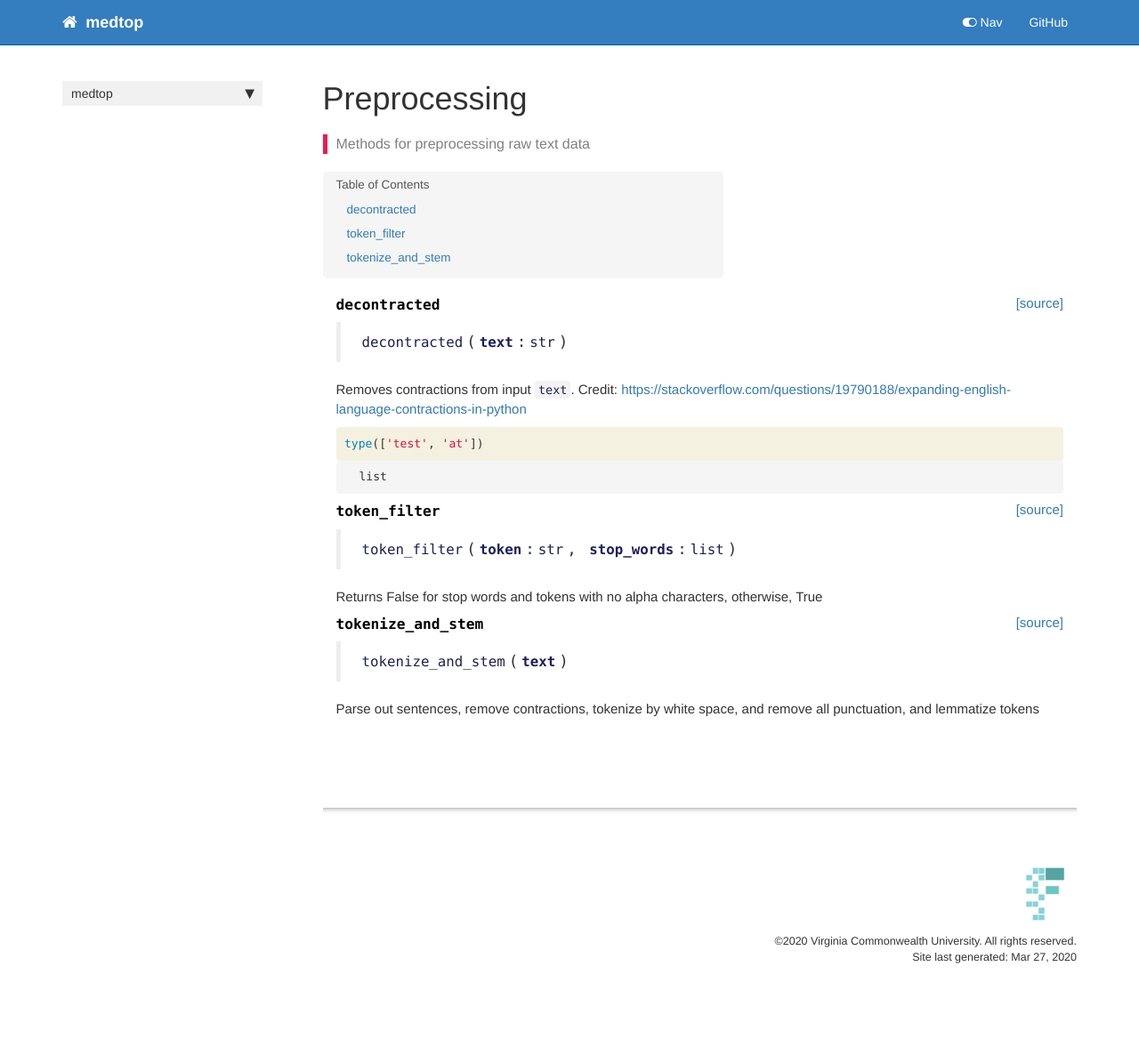
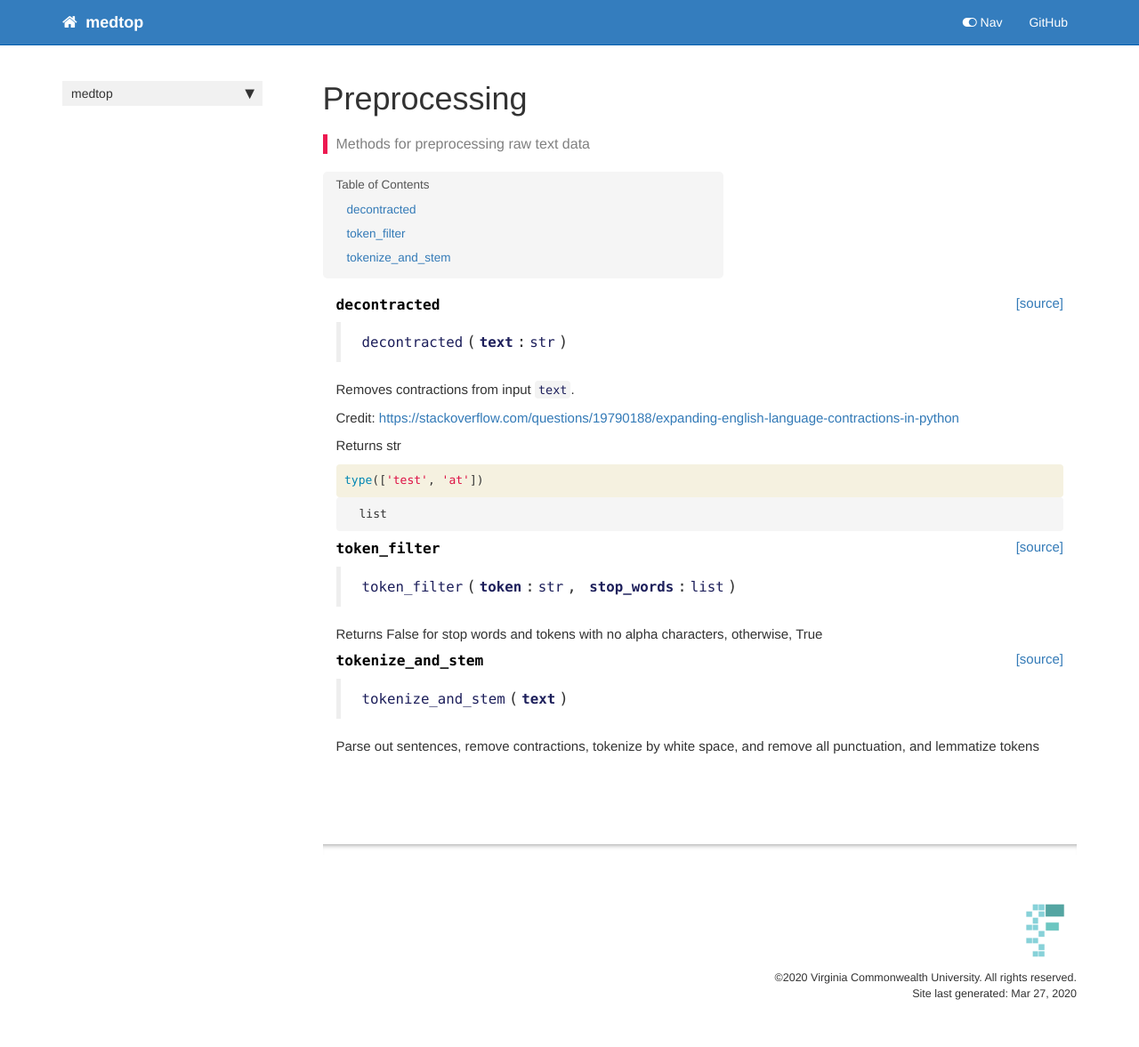
Before and after one commit to VCUWrightCenter/TopEx, a Jekyll site: the page built from docs/preprocessing.html, in a window 1280 px wide. Shown: the whole page at 89% size. Built offline with Jekyll 4.4.1, drawn with Linux system fonts in a browser that asks for light colours; nearby versions of some CDN libraries; comment, search, counter and statistics services are not loaded; before the commit the page ends 1135 px from its top, so only the background shows below that.

```diff
--- a/docs/preprocessing.html
+++ b/docs/preprocessing.html
@@ -41,7 +41,9 @@
 <div class="output_markdown rendered_html output_subarea ">
 <h4 id="decontracted" class="doc_header"><code>decontracted</code><a href="https://github.com/etfrenchvcu/medtop/tree/master/medtop/preprocessing.py#L14" class="source_link" style="float:right">[source]</a></h4><blockquote><p><code>decontracted</code>(<strong><code>text</code></strong>:<code>str</code>)</p>
 </blockquote>
-<p>Removes contractions from input <code>text</code>. Credit: <a href="https://stackoverflow.com/questions/19790188/expanding-english-language-contractions-in-python">https://stackoverflow.com/questions/19790188/expanding-english-language-contractions-in-python</a></p>
+<p>Removes contractions from input <code>text</code>.</p>
+<p>Credit: <a href="https://stackoverflow.com/questions/19790188/expanding-english-language-contractions-in-python">https://stackoverflow.com/questions/19790188/expanding-english-language-contractions-in-python</a></p>
+<p>Returns str</p>
 
 </div>
 
@@ -92,7 +94,7 @@
 
 
 <div class="output_markdown rendered_html output_subarea ">
-<h4 id="token_filter" class="doc_header"><code>token_filter</code><a href="https://github.com/etfrenchvcu/medtop/tree/master/medtop/preprocessing.py#L47" class="source_link" style="float:right">[source]</a></h4><blockquote><p><code>token_filter</code>(<strong><code>token</code></strong>:<code>str</code>, <strong><code>stop_words</code></strong>:<code>list</code>)</p>
+<h4 id="token_filter" class="doc_header"><code>token_filter</code><a href="https://github.com/etfrenchvcu/medtop/tree/master/medtop/preprocessing.py#L53" class="source_link" style="float:right">[source]</a></h4><blockquote><p><code>token_filter</code>(<strong><code>token</code></strong>:<code>str</code>, <strong><code>stop_words</code></strong>:<code>list</code>)</p>
 </blockquote>
 <p>Returns False for stop words and tokens with no alpha characters, otherwise, True</p>
 
@@ -116,7 +118,7 @@
 
 
 <div class="output_markdown rendered_html output_subarea ">
-<h4 id="tokenize_and_stem" class="doc_header"><code>tokenize_and_stem</code><a href="https://github.com/etfrenchvcu/medtop/tree/master/medtop/preprocessing.py#L53" class="source_link" style="float:right">[source]</a></h4><blockquote><p><code>tokenize_and_stem</code>(<strong><code>text</code></strong>)</p>
+<h4 id="tokenize_and_stem" class="doc_header"><code>tokenize_and_stem</code><a href="https://github.com/etfrenchvcu/medtop/tree/master/medtop/preprocessing.py#L59" class="source_link" style="float:right">[source]</a></h4><blockquote><p><code>tokenize_and_stem</code>(<strong><code>text</code></strong>)</p>
 </blockquote>
 <p>Parse out sentences, remove contractions, tokenize by white space, and remove all punctuation, and lemmatize tokens</p>
 
```
Also changed, not shown: medtop/preprocessing.py (+7 -1 lines), 3 other files.
